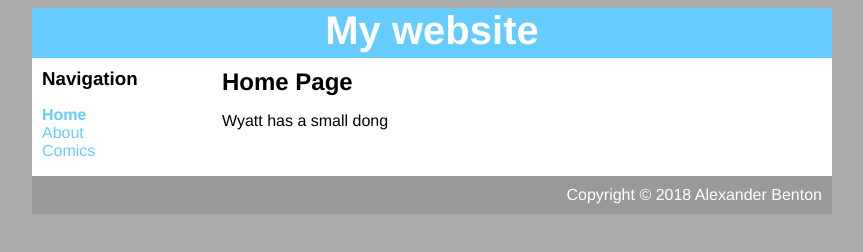
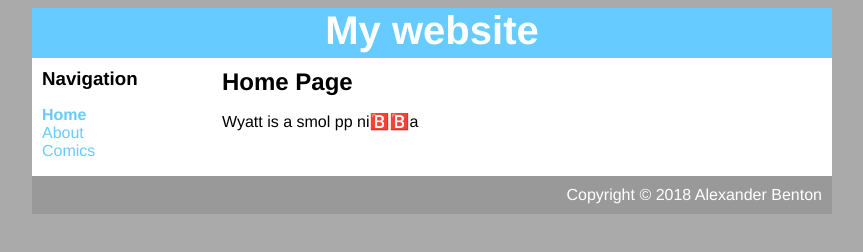
Before and after one commit to lilsoap/lilsoap.github.io, a plain HTML site: page index.html in a window 1280 px wide. Shown: the whole page, without its empty margins (208-1071 px from the left). Drawn offline with Linux system fonts and the light colour scheme.

Commit message:
Update index.html

```diff
--- a/index.html
+++ b/index.html
@@ -22,7 +22,7 @@
         </div>
         <div class="main">
           <h2>Home Page</h2>
-          <p>Wyatt has a small dong</p>
+          <p>Wyatt is a smol pp ni🅱️🅱️a</p>
         </div>
       </div>
       <div class="footer">
```
